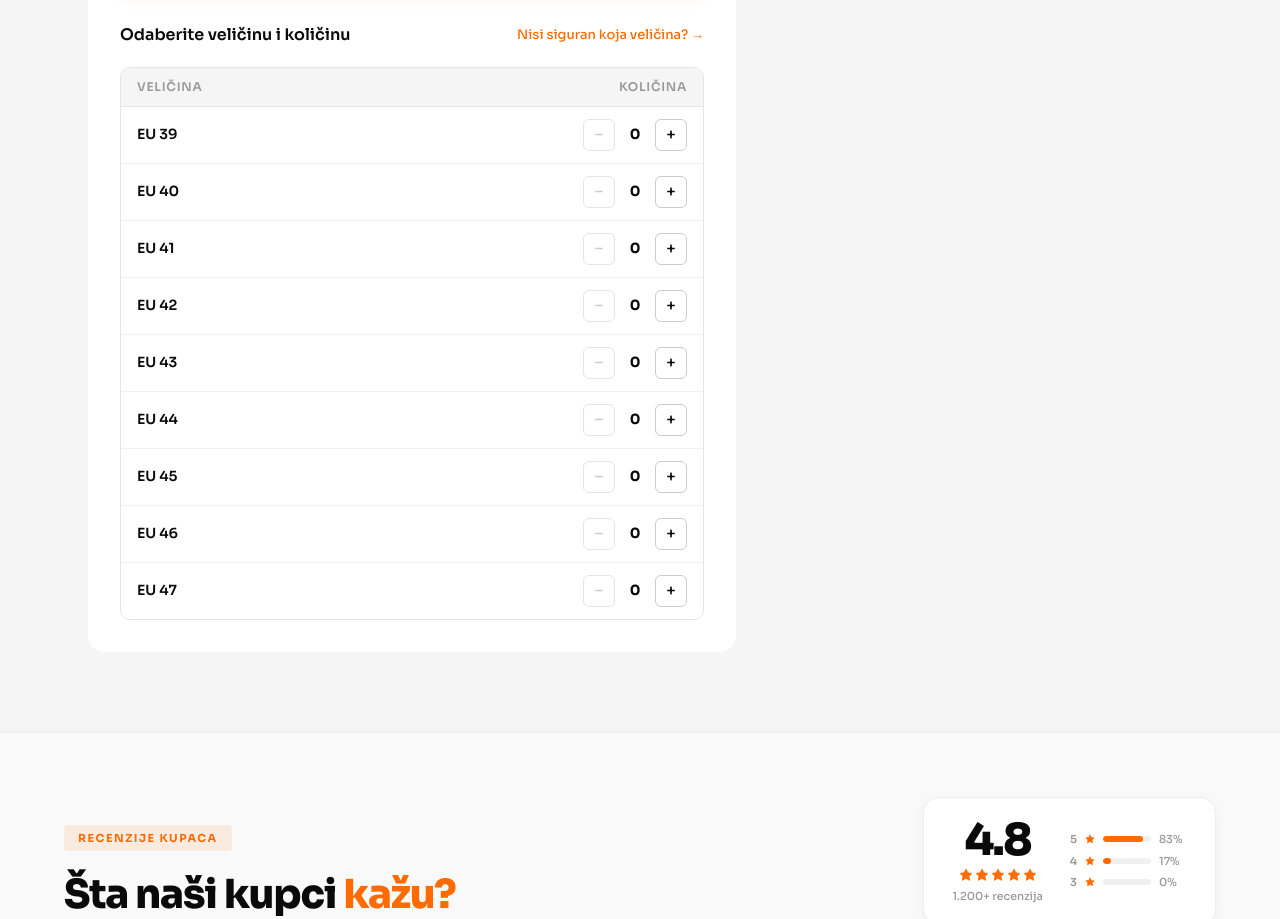
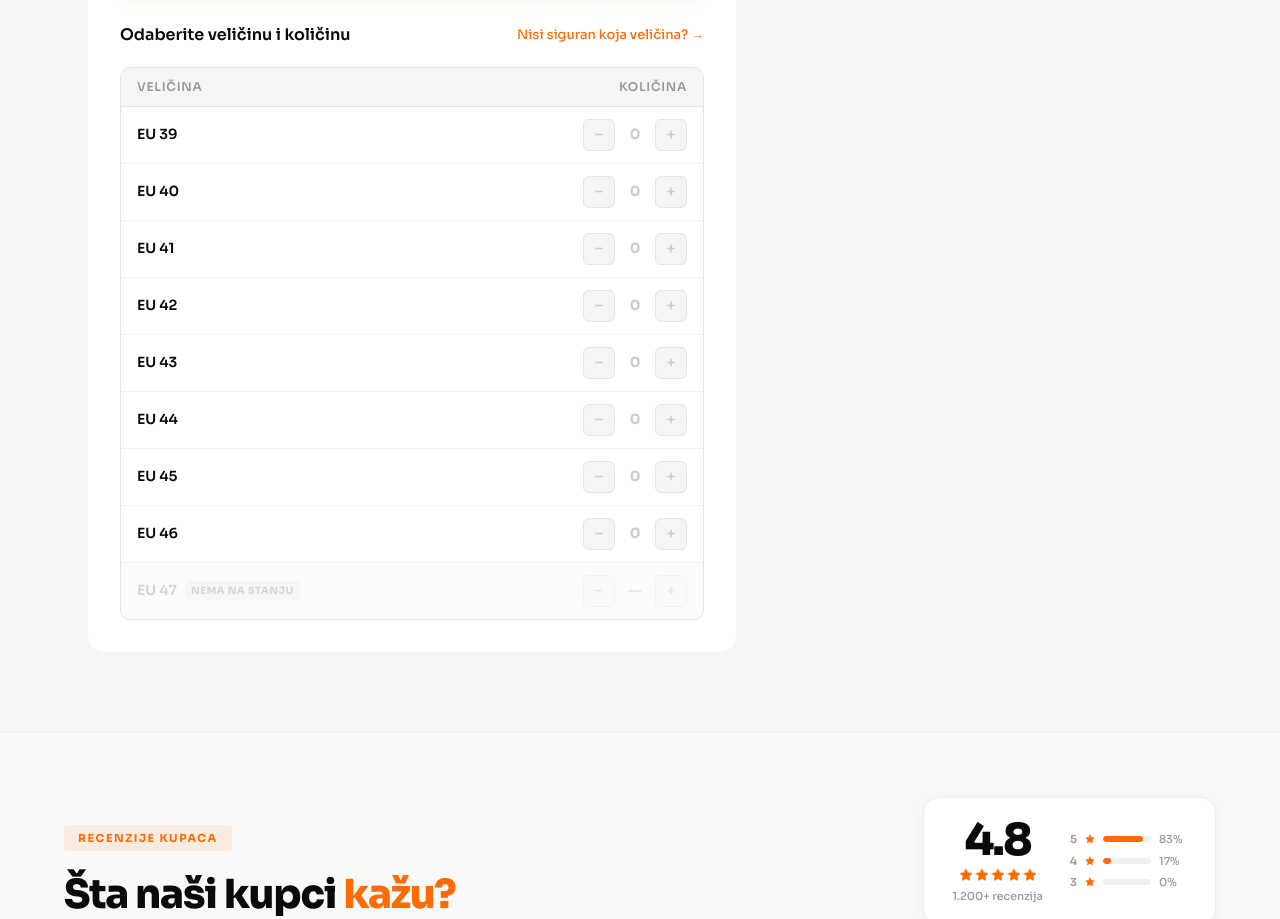
Before and after one commit to mahmutbegoviicalmin-coder/cartly.ba, a Next.js app: page /radne-patike in a window 1280 px wide. Shown: the part 4791-5710 px from the top of the page. Built offline with nearby package versions, Linux system fonts and the light colour scheme; no server answers.

Commit message:
Mark size EU 47 as out of stock on radne-patike
Co-Authored-By: Claude Sonnet 4.6 <noreply@anthropic.com>

```diff
--- a/components/OrderForm.tsx
+++ b/components/OrderForm.tsx
@@ -7,6 +7,7 @@ import SizeGuideModal from "./SizeGuideModal";
 import OrderSuccess from "./OrderSuccess";
 
 const SIZES = [39, 40, 41, 42, 43, 44, 45, 46, 47];
+const OUT_OF_STOCK = new Set([47]);
 const PRICE_FIRST  = 59.9;
 const PRICE_SECOND = 49.9;
 const PRICE_PER_PAIR = PRICE_FIRST; // backwards compat
@@ -350,6 +351,7 @@ export default function OrderForm() {
                   {SIZES.map((size, i) => {
                     const qty = quantities[size];
                     const active = qty > 0;
+                    const soldOut = OUT_OF_STOCK.has(size);
                     return (
                       <div
                         key={size}
@@ -359,42 +361,49 @@ export default function OrderForm() {
                           alignItems: "center",
                           padding: "12px 16px",
                           borderBottom: i < SIZES.length - 1 ? "1px solid #F0F0F0" : "none",
-                          background: active ? "rgba(255,107,0,0.06)" : "#fff",
+                          background: soldOut ? "#FAFAFA" : active ? "rgba(255,107,0,0.06)" : "#fff",
                           transition: "background 0.15s",
+                          opacity: soldOut ? 0.5 : 1,
                         }}
                       >
-                        <span style={{ fontSize: 14, fontWeight: 600, color: active ? "#FF6B00" : "#0A0A0A" }}>
+                        <span style={{ fontSize: 14, fontWeight: 600, color: soldOut ? "#AAAAAA" : active ? "#FF6B00" : "#0A0A0A", display: "flex", alignItems: "center", gap: 8 }}>
                           EU {size}
+                          {soldOut && (
+                            <span style={{ fontSize: 10, fontWeight: 700, color: "#AAAAAA", background: "#EEEEEE", borderRadius: 5, padding: "2px 6px", letterSpacing: "0.05em" }}>
+                              NEMA NA STANJU
+                            </span>
+                          )}
                         </span>
                         <div style={{ display: "flex", alignItems: "center", justifyContent: "flex-end", gap: 8 }}>
                           <button
                             type="button"
-                            onClick={() => changeQty(size, -1)}
-                            disabled={qty === 0}
+                            onClick={() => !soldOut && changeQty(size, -1)}
+                            disabled={qty === 0 || soldOut}
                             aria-label={`Smanji količinu za EU ${size}`}
                             style={{
                               width: 32, height: 32, border: "1px solid",
-                              borderColor: qty === 0 ? "#E5E5E5" : "#ccc",
-                              borderRadius: 6, background: "#fff",
-                              color: qty === 0 ? "#ccc" : "#0A0A0A",
+                              borderColor: "#E5E5E5",
+                              borderRadius: 6, background: "#F5F5F5",
+                              color: "#CCCCCC",
                               fontSize: 16, fontWeight: 500,
-                              cursor: qty === 0 ? "not-allowed" : "pointer",
+                              cursor: "not-allowed",
                               display: "flex", alignItems: "center", justifyContent: "center",
                               transition: "all 0.15s",
                             }}
                           >−</button>
-                          <span style={{ width: 24, textAlign: "center", fontSize: 14, fontWeight: 700, color: active ? "#FF6B00" : "#0A0A0A" }}>
-                            {qty}
+                          <span style={{ width: 24, textAlign: "center", fontSize: 14, fontWeight: 700, color: "#CCCCCC" }}>
+                            {soldOut ? "—" : qty}
                           </span>
                           <button
                             type="button"
-                            onClick={() => changeQty(size, 1)}
+                            onClick={() => !soldOut && changeQty(size, 1)}
+                            disabled={soldOut}
                             aria-label={`Povećaj količinu za EU ${size}`}
                             style={{
-                              width: 32, height: 32, border: "1px solid #ccc",
-                              borderRadius: 6, background: "#fff",
-                              color: "#0A0A0A", fontSize: 16, fontWeight: 500,
-                              cursor: "pointer",
+                              width: 32, height: 32, border: "1px solid #E5E5E5",
+                              borderRadius: 6, background: "#F5F5F5",
+                              color: "#CCCCCC", fontSize: 16, fontWeight: 500,
+                              cursor: "not-allowed",
                               display: "flex", alignItems: "center", justifyContent: "center",
                               transition: "all 0.15s",
                             }}
```
